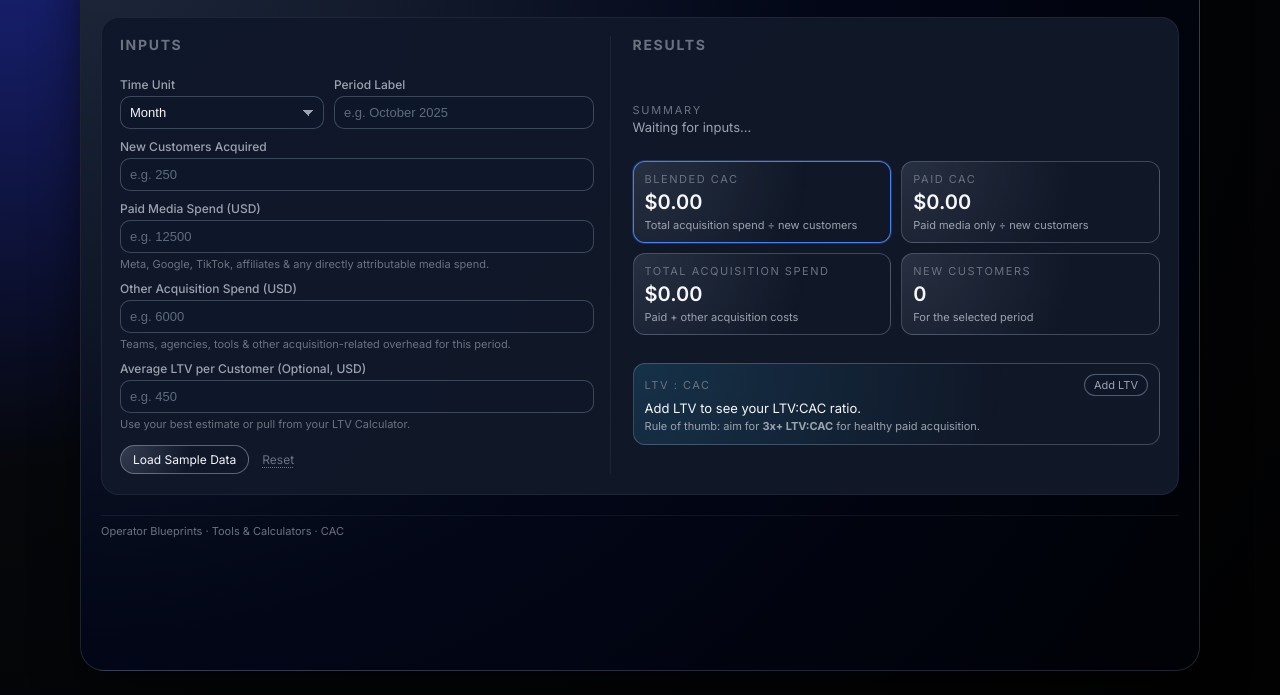
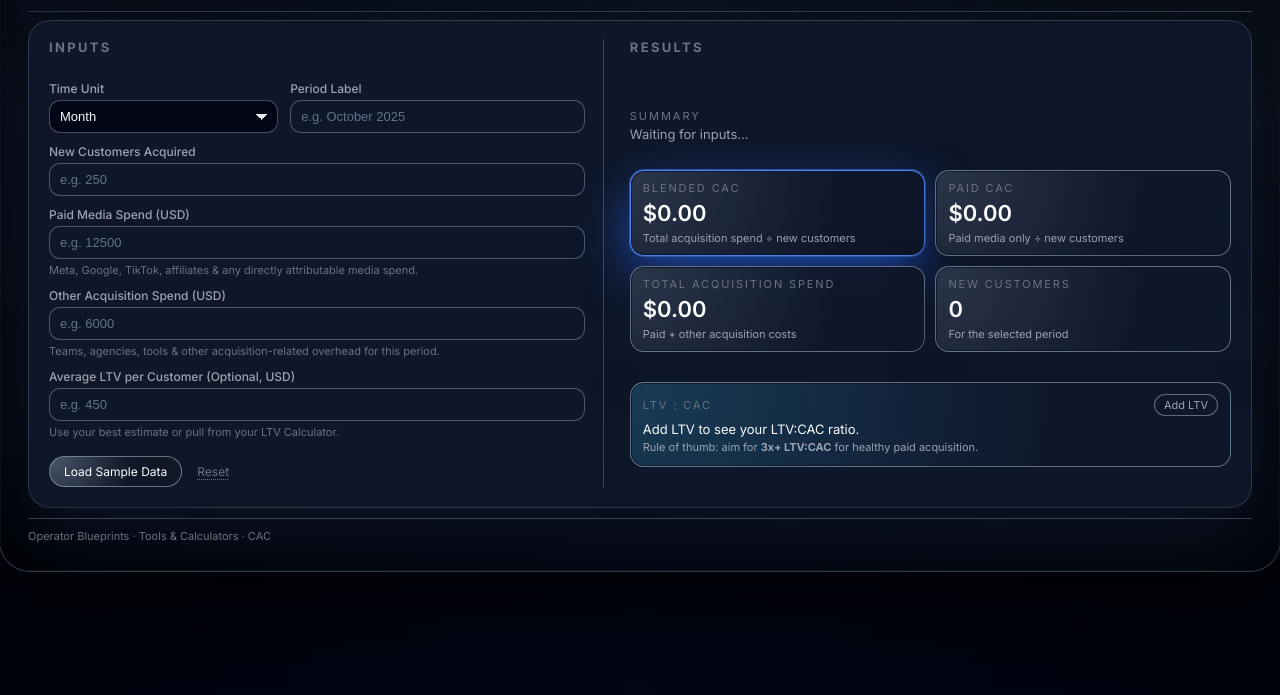
Before and after one commit to operator-blueprints/operator-cac-calculator, a plain HTML site: page index.html in a window 1280 px wide. Shown: the part 105-800 px from the top of the page. Drawn offline with Linux system fonts and the light colour scheme.

Commit message:
Update styles.css

```diff
--- a/styles.css
+++ b/styles.css
@@ -7,15 +7,15 @@
 }
 
 :root {
-  --bg: #07090b;
-  --bg-elevated: #0f1216;
-  --bg-elevated-softer: #151920;
-  --border-subtle: rgba(255, 255, 255, 0.06);
-  --border-strong: rgba(255, 255, 255, 0.12);
+  --bg: #02030a;
+  --bg-elevated: #050814;
+  --bg-elevated-softer: #0b1020;
+  --border-subtle: rgba(148, 163, 184, 0.35);
+  --border-soft: rgba(148, 163, 184, 0.14);
   --accent: #4f8cff;
-  --accent-soft: rgba(79, 140, 255, 0.12);
+  --accent-soft: rgba(79, 140, 255, 0.18);
   --accent-strong: #76a5ff;
-  --text-primary: #f7f7fb;
+  --text-primary: #f9fafb;
   --text-muted: #9ca3af;
   --text-soft: #6b7280;
   --error: #f97373;
@@ -24,10 +24,10 @@
   --good-soft: rgba(74, 222, 128, 0.12);
   --warn: #fbbf24;
   --warn-soft: rgba(251, 191, 36, 0.12);
-  --radius-lg: 18px;
-  --radius-md: 12px;
+  --radius-lg: 22px;
+  --radius-md: 14px;
   --radius-pill: 999px;
-  --shadow-soft: 0 18px 45px rgba(0, 0, 0, 0.55);
+  --shadow-soft: 0 32px 120px rgba(0, 0, 0, 0.85);
 }
 
 html,
@@ -37,47 +37,87 @@ body {
   height: 100%;
   font-family: "Inter", system-ui, -apple-system, BlinkMacSystemFont, "Segoe UI",
     sans-serif;
-  background: radial-gradient(120% 160% at 0% 0%, #1a237e 0, #05070a 45%, #020203 100%);
+  background:
+    radial-gradient(140% 200% at 0% 0%, #1f2937 0, transparent 45%),
+    radial-gradient(140% 200% at 100% 0%, #111827 0, transparent 40%),
+    radial-gradient(200% 260% at 50% 100%, #020617 0, #000 60%);
   color: var(--text-primary);
+  -webkit-font-smoothing: antialiased;
 }
 
 body {
   display: flex;
-  align-items: stretch;
+  align-items: flex-start;
   justify-content: center;
 }
 
-/* App shell ---------------------------------------------------------------- */
+/* App shell --------------------------------------------------------------- */
 
 .app-shell {
   width: 100%;
-  max-width: 1120px;
-  margin: 24px auto;
-  padding: 20px 20px 28px;
-  border-radius: 24px;
-  background: radial-gradient(140% 200% at 0 0, #1e293b 0, #020617 48%, #000 100%);
-  border: 1px solid rgba(148, 163, 184, 0.2);
-  box-shadow: var(--shadow-soft);
-  display: flex;
-  flex-direction: column;
-  gap: 18px;
+  max-width: 1360px; /* ~1440 layout incl. margins */
+  margin: 32px auto;
+  padding: 24px 28px 28px;
+  border-radius: 30px;
+  position: relative;
+  background:
+    radial-gradient(220% 220% at 0% 0%, rgba(79, 140, 255, 0.20) 0, transparent 40%),
+    radial-gradient(200% 260% at 100% 0%, rgba(96, 165, 250, 0.20) 0, transparent 45%),
+    radial-gradient(220% 200% at 50% 100%, #020617 0, #000 55%);
+  box-shadow:
+    0 0 0 1px rgba(148, 163, 184, 0.35),
+    0 0 0 1px rgba(15, 23, 42, 0.7) inset,
+    var(--shadow-soft);
+  overflow: hidden;
 }
 
-/* Header ------------------------------------------------------------------- */
+/* subtle outer glow frame */
+.app-shell::before {
+  content: "";
+  position: absolute;
+  inset: 0;
+  border-radius: inherit;
+  border: 1px solid rgba(148, 163, 184, 0.3);
+  mix-blend-mode: screen;
+  opacity: 0.32;
+  pointer-events: none;
+}
+
+/* vignette */
+.app-shell::after {
+  content: "";
+  position: absolute;
+  inset: 0;
+  border-radius: inherit;
+  background:
+    radial-gradient(160% 200% at 50% 0%, transparent 0, rgba(0, 0, 0, 0.55) 70%),
+    radial-gradient(200% 260% at 50% 100%, transparent 0, rgba(0, 0, 0, 0.9) 70%);
+  mix-blend-mode: multiply;
+  opacity: 0.9;
+  pointer-events: none;
+}
+
+.app-shell > * {
+  position: relative;
+  z-index: 1;
+}
+
+/* Header ------------------------------------------------------------------ */
 
 .app-header {
   display: flex;
   align-items: center;
-  gap: 14px;
-  border-bottom: 1px solid var(--border-subtle);
-  padding-bottom: 12px;
+  gap: 18px;
+  padding-bottom: 14px;
+  border-bottom: 1px solid rgba(148, 163, 184, 0.35);
 }
 
 .logo-mark {
-  width: 36px;
-  height: 36px;
-  border-radius: 12px;
-  background: radial-gradient(circle at 20% 0, #ffffff 0, #c7d2fe 20%, #4f46e5 55%, #020617 100%);
+  width: 40px;
+  height: 40px;
+  border-radius: 14px;
+  background:
+    radial-gradient(circle at 20% 0, #ffffff 0, #e5e7eb 20%, #4f46e5 55%, #020617 100%);
   display: flex;
   align-items: center;
   justify-content: center;
@@ -86,38 +126,44 @@ body {
   letter-spacing: 0.06em;
   color: #020617;
   text-transform: uppercase;
+  box-shadow: 0 18px 40px rgba(15, 23, 42, 0.8);
 }
 
 .app-meta h1 {
   margin: 0;
-  font-size: 20px;
+  font-size: 22px;
   font-weight: 600;
-  letter-spacing: 0.02em;
+  letter-spacing: 0.03em;
 }
 
 .app-subtitle {
-  margin: 2px 0 0;
+  margin: 4px 0 0;
   font-size: 13px;
   color: var(--text-muted);
 }
 
-/* Main card layout --------------------------------------------------------- */
+/* Main -------------------------------------------------------------------- */
 
 .app-main {
-  padding-top: 4px;
+  padding-top: 8px;
 }
 
 .card {
-  background: linear-gradient(135deg, rgba(15, 23, 42, 0.98), rgba(17, 24, 39, 0.98));
-  border-radius: var(--radius-lg);
-  border: 1px solid var(--border-subtle);
-  padding: 18px 18px 20px;
+  background:
+    linear-gradient(145deg, rgba(15, 23, 42, 0.98), rgba(15, 23, 42, 0.96));
+  border-radius: 22px;
+  border: 1px solid rgba(148, 163, 184, 0.25);
+  padding: 18px 20px 20px;
+  box-shadow:
+    0 0 0 1px rgba(15, 23, 42, 0.9) inset,
+    0 24px 80px rgba(15, 23, 42, 0.9);
+  backdrop-filter: blur(18px) saturate(130%);
 }
 
 .card-layout {
   display: grid;
-  grid-template-columns: minmax(0, 1.2fr) minmax(0, 1.3fr);
-  gap: 18px;
+  grid-template-columns: minmax(0, 1.1fr) minmax(0, 1.2fr);
+  gap: 22px;
 }
 
 .card-column {
@@ -127,36 +173,36 @@ body {
 }
 
 .card-column--left {
-  border-right: 1px solid var(--border-subtle);
-  padding-right: 16px;
+  border-right: 1px solid rgba(148, 163, 184, 0.35);
+  padding-right: 18px;
 }
 
 .card-column--right {
   padding-left: 4px;
 }
 
-/* Sections & typography ---------------------------------------------------- */
+/* Sections & typography --------------------------------------------------- */
 
 .section-title {
-  margin: 0 0 8px;
-  font-size: 14px;
+  margin: 0 0 10px;
+  font-size: 13px;
   text-transform: uppercase;
-  letter-spacing: 0.12em;
+  letter-spacing: 0.18em;
   color: var(--text-soft);
 }
 
-/* Form fields -------------------------------------------------------------- */
+/* Form fields ------------------------------------------------------------- */
 
 #cac-form {
   display: flex;
   flex-direction: column;
-  gap: 10px;
+  gap: 11px;
 }
 
 .field-row {
   display: grid;
-  grid-template-columns: 1.1fr 1.4fr;
-  gap: 10px;
+  grid-template-columns: 1.05fr 1.35fr;
+  gap: 12px;
 }
 
 .field {
@@ -173,14 +219,18 @@ body {
 
 .field input,
 .field select {
-  border-radius: 10px;
-  border: 1px solid rgba(148, 163, 184, 0.35);
-  padding: 8px 9px;
-  background-color: rgba(15, 23, 42, 0.9);
+  border-radius: 11px;
+  border: 1px solid rgba(148, 163, 184, 0.45);
+  padding: 8px 10px;
+  background-color: rgba(15, 23, 42, 0.93);
   color: var(--text-primary);
   font-size: 13px;
   outline: none;
-  transition: border-color 0.16s ease, box-shadow 0.16s ease, background-color 0.16s ease;
+  transition:
+    border-color 0.16s ease,
+    box-shadow 0.16s ease,
+    background-color 0.16s ease,
+    transform 0.08s ease;
   width: 100%;
   -webkit-appearance: none;
   -moz-appearance: none;
@@ -188,31 +238,35 @@ body {
 }
 
 .field select {
-  background-image: linear-gradient(45deg, transparent 50%, #9ca3af 50%),
-    linear-gradient(135deg, #9ca3af 50%, transparent 50%);
-  background-position: calc(100% - 14px) 50%, calc(100% - 9px) 50%;
+  background-image:
+    linear-gradient(45deg, transparent 50%, #e5e7eb 50%),
+    linear-gradient(135deg, #e5e7eb 50%, transparent 50%);
+  background-position: calc(100% - 15px) 50%, calc(100% - 9px) 50%;
   background-size: 6px 6px, 6px 6px;
   background-repeat: no-repeat;
-  padding-right: 28px;
+  padding-right: 30px;
   cursor: pointer;
 }
 
-/* Ensure dropdown text is visible */
+/* dropdown text visibility */
 .field select,
 .field select option {
   color: var(--text-primary);
-  background-color: rgba(15, 23, 42, 0.96);
+  background-color: #020617;
 }
 
 .field input::placeholder {
-  color: rgba(148, 163, 184, 0.6);
+  color: rgba(148, 163, 184, 0.65);
 }
 
 .field input:focus,
 .field select:focus {
-  border-color: var(--accent);
-  box-shadow: 0 0 0 1px rgba(79, 140, 255, 0.4);
-  background-color: rgba(15, 23, 42, 0.96);
+  border-color: rgba(96, 165, 250, 0.95);
+  box-shadow:
+    0 0 0 1px rgba(37, 99, 235, 0.75),
+    0 0 0 8px rgba(37, 99, 235, 0.20);
+  background-color: rgba(15, 23, 42, 0.98);
+  transform: translateY(-0.5px);
 }
 
 .field-hint {
@@ -221,14 +275,14 @@ body {
   color: var(--text-soft);
 }
 
-/* Buttons ------------------------------------------------------------------ */
+/* Buttons ----------------------------------------------------------------- */
 
 .form-actions {
   display: flex;
   align-items: center;
   justify-content: flex-start;
-  gap: 8px;
-  margin-top: 4px;
+  gap: 10px;
+  margin-top: 6px;
 }
 
 .ghost-button,
@@ -237,7 +291,7 @@ body {
   font-size: 12px;
   border-radius: 999px;
   border: 1px solid transparent;
-  padding: 6px 12px;
+  padding: 7px 14px;
   background: transparent;
   cursor: pointer;
   display: inline-flex;
@@ -247,13 +301,17 @@ body {
 }
 
 .ghost-button {
-  border-color: rgba(148, 163, 184, 0.55);
+  border-color: rgba(148, 163, 184, 0.65);
   color: var(--text-primary);
-  background: radial-gradient(circle at 0 0, rgba(148, 163, 184, 0.28), transparent 55%);
+  background:
+    radial-gradient(circle at 0 0, rgba(148, 163, 184, 0.45), transparent 60%),
+    linear-gradient(145deg, rgba(15, 23, 42, 0.95), rgba(17, 24, 39, 0.96));
+  box-shadow: 0 14px 35px rgba(15, 23, 42, 0.9);
 }
 
 .ghost-button:hover {
-  border-color: var(--accent-strong);
+  border-color: rgba(129, 140, 248, 0.95);
+  box-shadow: 0 18px 40px rgba(15, 23, 42, 0.95);
 }
 
 .link-button {
@@ -268,13 +326,13 @@ body {
   color: var(--text-muted);
 }
 
-/* Results ------------------------------------------------------------------ */
+/* Results ----------------------------------------------------------------- */
 
 .error-banner {
   min-height: 0;
-  margin-bottom: 8px;
+  margin-bottom: 10px;
   padding: 0;
-  border-radius: 10px;
+  border-radius: 11px;
   font-size: 12px;
   color: var(--error);
   background-color: transparent;
@@ -284,9 +342,9 @@ body {
 }
 
 .error-banner.visible {
-  padding: 6px 9px;
+  padding: 7px 10px;
   background-color: var(--error-soft);
-  border-color: rgba(248, 113, 113, 0.6);
+  border-color: rgba(248, 113, 113, 0.7);
   opacity: 1;
 }
 
@@ -294,22 +352,24 @@ body {
   display: flex;
   justify-content: space-between;
   align-items: baseline;
-  margin-bottom: 10px;
+  margin-bottom: 12px;
 }
 
 .summary-label {
   margin: 0;
   font-size: 11px;
   text-transform: uppercase;
-  letter-spacing: 0.16em;
+  letter-spacing: 0.18em;
   color: var(--text-soft);
 }
 
 .summary-value {
-  margin: 2px 0 0;
+  margin: 3px 0 0;
   font-size: 13px;
   color: var(--text-muted);
 }
+
+/* Metrics grid ------------------------------------------------------------ */
 
 .metrics-grid {
   display: grid;
@@ -318,31 +378,39 @@ body {
 }
 
 .metric-card {
-  background: radial-gradient(circle at 0 0, rgba(148, 163, 184, 0.18), transparent 65%);
+  background:
+    radial-gradient(circle at 0 0, rgba(148, 163, 184, 0.22), transparent 68%),
+    linear-gradient(145deg, rgba(15, 23, 42, 0.96), rgba(15, 23, 42, 0.98));
   border-radius: var(--radius-md);
-  border: 1px solid rgba(148, 163, 184, 0.35);
-  padding: 10px 11px;
+  border: 1px solid rgba(148, 163, 184, 0.6);
+  padding: 10px 12px;
   display: flex;
   flex-direction: column;
   gap: 3px;
+  box-shadow:
+    0 0 0 1px rgba(15, 23, 42, 0.9) inset,
+    0 18px 40px rgba(15, 23, 42, 0.9);
 }
 
 .metric-card--primary {
-  border-color: rgba(79, 140, 255, 0.9);
-  box-shadow: 0 0 0 1px rgba(79, 140, 255, 0.25);
+  border-color: rgba(79, 140, 255, 0.95);
+  box-shadow:
+    0 0 0 1px rgba(15, 23, 42, 1) inset,
+    0 0 0 1px rgba(79, 140, 255, 0.45),
+    0 20px 50px rgba(37, 99, 235, 0.65);
 }
 
 .metric-label {
   margin: 0;
   font-size: 11px;
   text-transform: uppercase;
-  letter-spacing: 0.14em;
+  letter-spacing: 0.17em;
   color: var(--text-soft);
 }
 
 .metric-value {
-  margin: 1px 0;
-  font-size: 20px;
+  margin: 2px 0;
+  font-size: 22px;
   font-weight: 600;
 }
 
@@ -352,27 +420,32 @@ body {
   color: var(--text-muted);
 }
 
-/* Status panel ------------------------------------------------------------- */
+/* Status panel ------------------------------------------------------------ */
 
 .status-panel {
-  margin-top: 12px;
-  padding: 10px 11px 11px;
+  margin-top: 14px;
+  padding: 11px 12px 12px;
   border-radius: var(--radius-md);
-  border: 1px solid rgba(148, 163, 184, 0.35);
-  background: radial-gradient(circle at 0 0, rgba(56, 189, 248, 0.16), transparent 70%);
+  border: 1px solid rgba(148, 163, 184, 0.6);
+  background:
+    radial-gradient(circle at 0 0, rgba(56, 189, 248, 0.22), transparent 70%),
+    linear-gradient(145deg, rgba(15, 23, 42, 0.98), rgba(15, 23, 42, 0.96));
+  box-shadow:
+    0 0 0 1px rgba(15, 23, 42, 1) inset,
+    0 18px 40px rgba(15, 23, 42, 0.9);
 }
 
 .status-header {
   display: flex;
   justify-content: space-between;
   align-items: center;
-  margin-bottom: 4px;
+  margin-bottom: 5px;
 }
 
 .status-title {
   font-size: 11px;
   text-transform: uppercase;
-  letter-spacing: 0.14em;
+  letter-spacing: 0.17em;
   color: var(--text-soft);
 }
 
@@ -380,25 +453,25 @@ body {
   font-size: 11px;
   border-radius: var(--radius-pill);
   padding: 3px 9px;
-  border: 1px solid rgba(148, 163, 184, 0.5);
-  background: rgba(15, 23, 42, 0.9);
+  border: 1px solid rgba(148, 163, 184, 0.6);
+  background: rgba(15, 23, 42, 0.94);
   color: var(--text-muted);
 }
 
 .status-pill.good {
-  border-color: rgba(74, 222, 128, 0.8);
+  border-color: rgba(74, 222, 128, 0.9);
   background-color: var(--good-soft);
   color: var(--good);
 }
 
 .status-pill.warn {
-  border-color: rgba(251, 191, 36, 0.9);
+  border-color: rgba(251, 191, 36, 0.95);
   background-color: var(--warn-soft);
   color: var(--warn);
 }
 
 .status-pill.danger {
-  border-color: rgba(248, 113, 113, 0.9);
+  border-color: rgba(248, 113, 113, 0.95);
   background-color: var(--error-soft);
   color: var(--error);
 }
@@ -414,36 +487,36 @@ body {
   color: var(--text-muted);
 }
 
-/* Footer ------------------------------------------------------------------- */
+/* Footer ------------------------------------------------------------------ */
 
 .app-footer {
-  margin-top: 2px;
-  padding-top: 8px;
-  border-top: 1px solid var(--border-subtle);
+  margin-top: 10px;
+  padding-top: 10px;
+  border-top: 1px solid rgba(148, 163, 184, 0.35);
   font-size: 11px;
   color: var(--text-soft);
   display: flex;
   justify-content: space-between;
 }
 
-/* Responsive --------------------------------------------------------------- */
+/* Responsive -------------------------------------------------------------- */
 
-@media (max-width: 880px) {
+@media (max-width: 1024px) {
   .app-shell {
-    margin: 12px;
-    padding: 16px 12px 18px;
+    margin: 16px;
+    padding: 18px 16px 20px;
   }
 
   .card-layout {
     grid-template-columns: minmax(0, 1fr);
+    gap: 18px;
   }
 
   .card-column--left {
     border-right: none;
-    border-bottom: 1px solid var(--border-subtle);
+    border-bottom: 1px solid rgba(148, 163, 184, 0.35);
     padding-right: 0;
-    padding-bottom: 16px;
-    margin-bottom: 2px;
+    padding-bottom: 18px;
   }
 
   .card-column--right {
@@ -455,7 +528,7 @@ body {
   }
 }
 
-@media (max-width: 520px) {
+@media (max-width: 600px) {
   .field-row {
     grid-template-columns: minmax(0, 1fr);
   }
```
